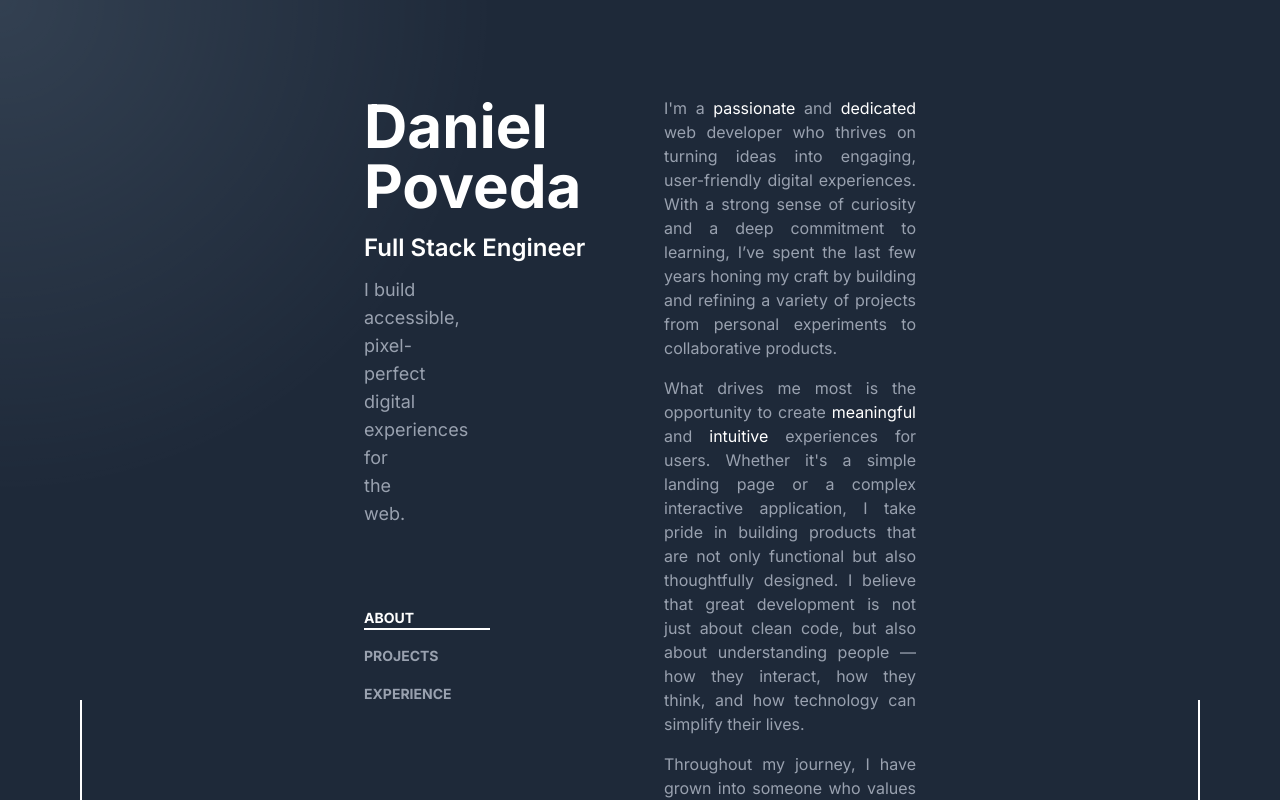
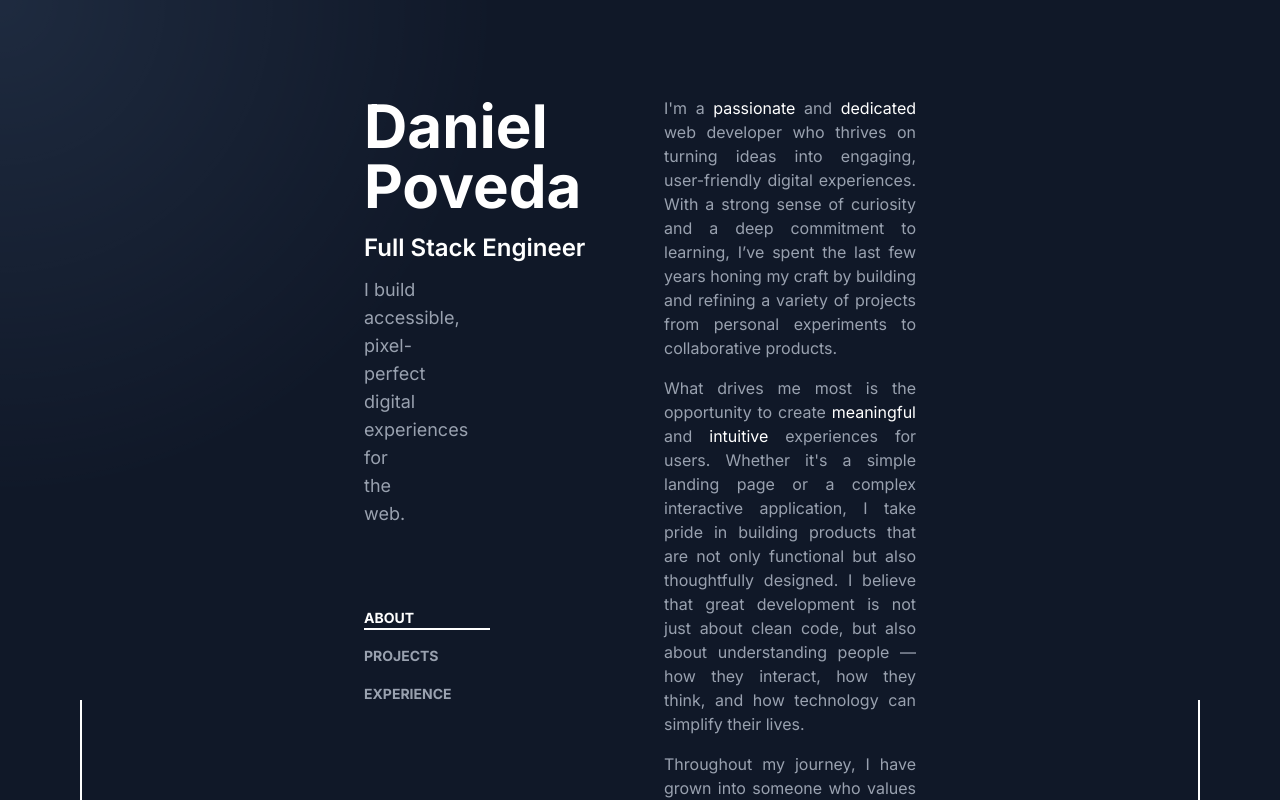
Before and after one commit to danipoav/Portfolio-Dev, a React (Vite) app: page / in a window 1280 px wide. Built offline with nearby package versions, Linux system fonts and the light colour scheme.

Commit message:
Removing somre colors and comments

```diff
--- a/src/layout/MainLayout.tsx
+++ b/src/layout/MainLayout.tsx
@@ -45,11 +45,11 @@ export default function MainLayout() {
     return (
         <CursorLight>
             <div className="flex h-screen">
-                <div className="w-1/2 fixed left-0 top-0 h-screen bg-gray-800 text-white p-6">
+                <div className="w-1/2 fixed left-0 top-0 h-screen bg-gray-900 text-white p-6">
                     <div className="fixed bottom-0 left-20 border border-white h-25" />
                     <LeftSide />
                 </div>
-                <div className="w-1/2 ml-auto h-screen overflow-y-scroll p-6 bg-gray-800 text-white">
+                <div className="w-1/2 ml-auto h-screen overflow-y-scroll p-6 bg-gray-900 text-white">
                     <div className="fixed bottom-0 right-20 border border-white h-25" />
                     <RightSide />
                 </div>
```
